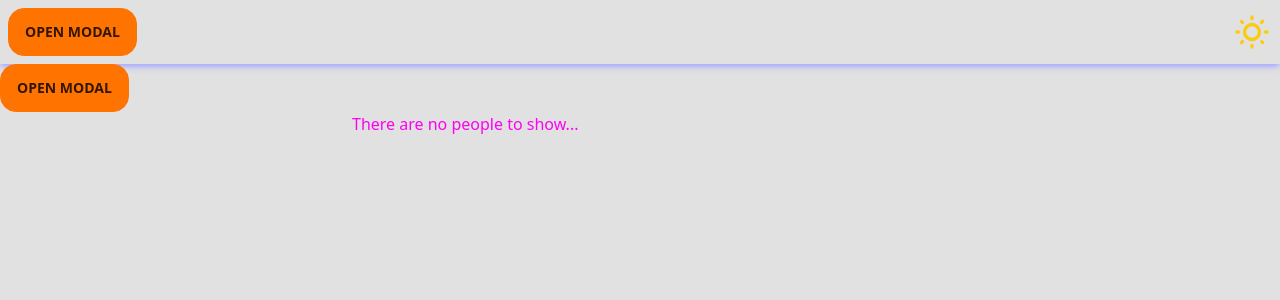
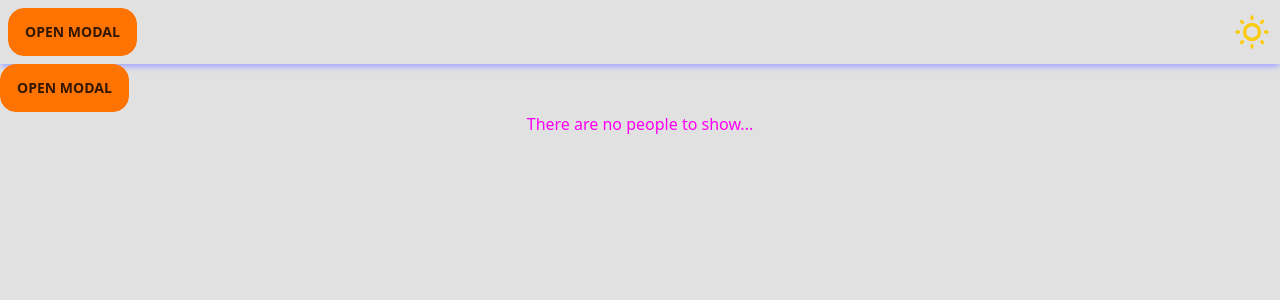
Before and after one commit to DmitrySarancha/Svelte_Lern, a Svelte app: page / in a window 1280 px wide. Shown: the top 300 px of the page. Built offline with nearby package versions, Linux system fonts and the light colour scheme.

Commit message:
добавлена fade функция

```diff
--- a/src/App.svelte
+++ b/src/App.svelte
@@ -1,5 +1,5 @@
 <script>
-import { fly } from 'svelte/transition';
+import { fly, fade } from 'svelte/transition';
 import { circIn } from 'svelte/easing';
 import AddPerson from './Components/Form/AddPerson.svelte';
 import Modal from './Components/Modal.svelte';
@@ -43,6 +43,7 @@ const addPerson = (e) => {
 <Header on:click={openModal} />
 <!-- modal -->
 <Modal {isPromo} {showModal} on:click={openModal}>
+    <!-- AddPerson form -->
     <AddPerson on:addPerson={addPerson} />
 </Modal>
 
@@ -83,7 +84,11 @@ const addPerson = (e) => {
             </div>
         </div>
     {:else}
-        <p class="text-primary">There are no people to show...</p>
+        <p
+            transition:fade={{ delay: 400, duration: 300 }}
+            class="text-primary text-center">
+            There are no people to show...
+        </p>
     {/each}
 </main>
 
```
